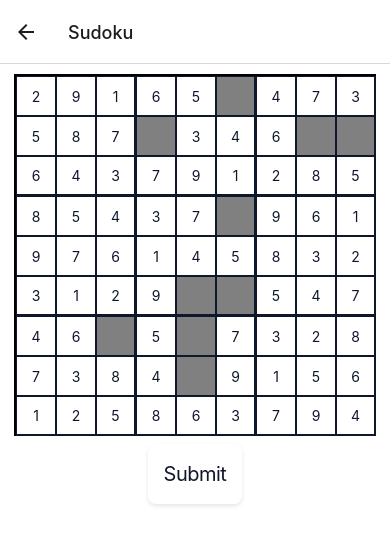
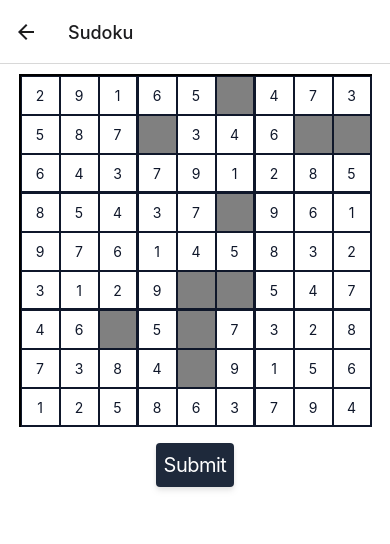
Before and after one commit to nishantnandeshwar/SudokuGame, a React Native app: screen /Sudoku in a window 390 px wide. Shown: the top 544 px of the page. Built offline with nearby package versions, Linux system fonts and the light colour scheme.

Commit message:
update the ui

```diff
--- a/src/screens/sudoku.tsx
+++ b/src/screens/sudoku.tsx
@@ -1,6 +1,8 @@
 import React, { useState, useEffect, useRef } from 'react'
-import { StyleSheet, Text, View, TextInput, Pressable, Alert, ScrollView } from 'react-native'
+import { StyleSheet, Text, View, TextInput, Pressable, Alert, ScrollView, Dimensions } from 'react-native'
 import { commonStyles } from '../assets/styles'
+
+const { height, width } = Dimensions.get("window")
 
 const SudokuScreen = (props: any) => {
     const [grid, setGrid] = useState(() => {
@@ -134,12 +136,12 @@ const SudokuScreen = (props: any) => {
         const status = rememberCordinate.find((item: any) => item.col === col && item.row === row)
         return status ? true : false
     }
-
+    console.log("width>>", width)
     return (
         <ScrollView className='flex-1 bg-white dark:bg-slate-800 '
             contentContainerStyle={[styles.container]}>
-            <View style={{ borderLeftWidth: 2, borderTopWidth: 2, marginTop:10 }}
-            className='border-current dark:border-slate-50'
+            <View style={{ borderLeftWidth: 2, borderTopWidth: 2, marginTop: 10 }}
+                className='border-current dark:border-slate-50'
             >
                 {grid?.updatedSudoku?.map((row, rowIndex) => (
                     <View style={[styles.column]} key={rowIndex}>
@@ -147,7 +149,7 @@ const SudokuScreen = (props: any) => {
                             {row.map((cell, cellIndex) => (
                                 <View style={[styles.row]} key={cellIndex}>
                                     <TextInput
-                                    className='border-current dark:border-slate-50 text-slate-900 dark:text-white'
+                                        className='border-current dark:border-slate-50 text-slate-900 dark:text-white'
                                         style={[
                                             styles.cell,
                                             (rowIndex + 1) % 3 === 0 ? { borderBottomWidth: 2 } : { borderBottomWidth: 0.2 },
@@ -168,15 +170,11 @@ const SudokuScreen = (props: any) => {
             <Pressable
                 android_ripple={{ color: 'rgba(0, 0, 0, 0.1)', radius: 70, borderless: false }}
                 onPress={() => varifySudoku()}
-                style={({ pressed }) => [
-                    {
-                        backgroundColor: pressed ? 'lightgrey' : 'white',
-                        borderRadius: 5,
-                        alignItems: 'center',
-                    }, commonStyles.card
-                ]}
+                className='bg-slate-800 dark:bg-white  rounded items-center p-2 m-4 drop-shadow-md hover:drop-shadow-xl border-gray-950 dark:border-white '
             >
-                    <Text className="text-slate-900 dark:text-white text-xl tracking-tight">Submit</Text>
+                <Text className="text-white dark:text-slate-900  text-xl tracking-tight">
+                    Submit
+                </Text>
             </Pressable>
         </ScrollView>
     )
@@ -201,12 +199,12 @@ const styles = StyleSheet.create({
         flexDirection: 'column'
     },
     cell: {
-        width: 40,
-        height: 40,
-        borderWidth: 0.2,
+        borderWidth: 0.5,
         alignItems: 'center',
         justifyContent: 'center',
         textAlign: 'center',
-        // color: 'black'
+        borderColor: 'white',
+        width: (width * 10) / 100,
+        height: (width * 10) / 100,
     },
 })
```
